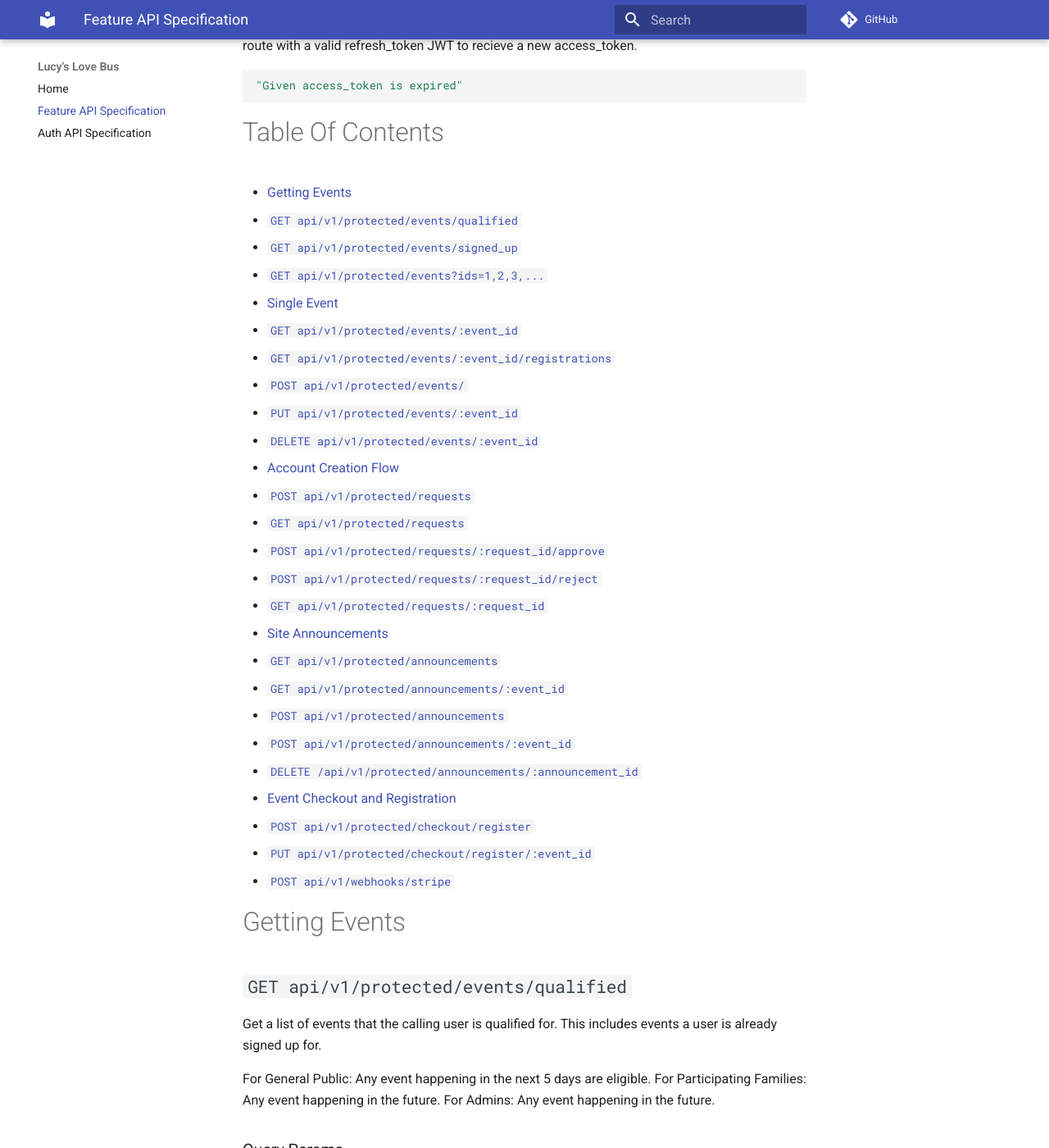
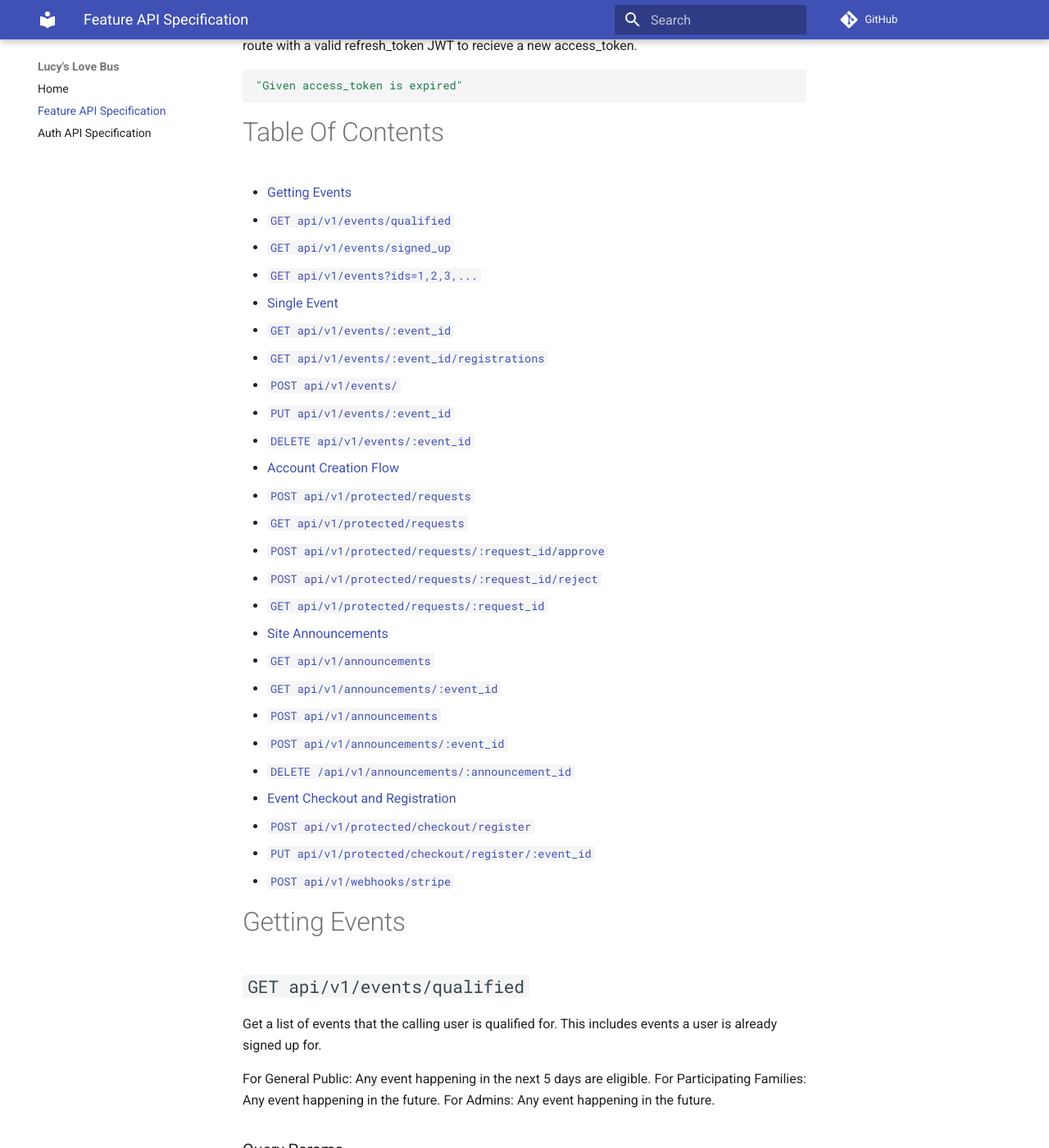
Before and after one commit to Code-4-Community/c4c-dev-docs, an MkDocs documentation site: the page built from docs/llb/llb-api-spec.md, in a window 1280 px wide and 1400 px high, scrolled down 303 px. Shown: the whole window at 82% size. Built offline with MkDocs 1.6.1 and Material for MkDocs 9.7.7, drawn with Linux system fonts in a browser that asks for light colours; comment, search, counter and statistics services are not loaded; some of the changed text lies outside the part shown.

Commit message:
Update llb-api-spec.md

````diff
--- a/docs/llb/llb-api-spec.md
+++ b/docs/llb/llb-api-spec.md
@@ -10,15 +10,15 @@ Any response of `401 UNAUTHORIZED` with the following body indicates that the us
 
 # Table Of Contents
 - [Getting Events](#getting-events)
-  * [`GET api/v1/protected/events/qualified`](#-get-api-v1-protected-events-qualified-)
-  * [`GET api/v1/protected/events/signed_up`](#-get-api-v1-protected-events-signed-up-)
-  * [`GET api/v1/protected/events?ids=1,2,3,...`](#-get-api-v1-protected-events-ids-1-2-3--)
+  * [`GET api/v1/events/qualified`](#-get-api-v1-events-qualified-)
+  * [`GET api/v1/events/signed_up`](#-get-api-v1-events-signed-up-)
+  * [`GET api/v1/events?ids=1,2,3,...`](#-get-api-v1-events-ids-1-2-3--)
 - [Single Event](#single-event)
-  * [`GET api/v1/protected/events/:event_id`](#-get-api-v1-protected-events--event-id-)
-  * [`GET api/v1/protected/events/:event_id/registrations`](#-get-api-v1-protected-events--event-id-registrations-)
-  * [`POST api/v1/protected/events/`](#-post-api-v1-protected-events--)
-  * [`PUT api/v1/protected/events/:event_id`](#-put-api-v1-protected-events--event-id-)
-  * [`DELETE api/v1/protected/events/:event_id`](#-delete-api-v1-protected-events--event-id-)
+  * [`GET api/v1/events/:event_id`](#-get-api-v1-events--event-id-)
+  * [`GET api/v1/events/:event_id/registrations`](#-get-api-v1-events--event-id-registrations-)
+  * [`POST api/v1/events/`](#-post-api-v1-events--)
+  * [`PUT api/v1/events/:event_id`](#-put-api-v1-events--event-id-)
+  * [`DELETE api/v1/events/:event_id`](#-delete-api-v1-events--event-id-)
 - [Account Creation Flow](#account-creation-flow)
   * [`POST api/v1/protected/requests`](#-post-api-v1-protected-requests-)
   * [`GET api/v1/protected/requests`](#-get-api-v1-protected-requests-)
@@ -26,11 +26,11 @@ Any response of `401 UNAUTHORIZED` with the following body indicates that the us
   * [`POST api/v1/protected/requests/:request_id/reject`](#-post-api-v1-protected-requests--request-id-reject-)
   * [`GET api/v1/protected/requests/:request_id`](#-get-api-v1-protected-requests--request-id-)
 - [Site Announcements](#site-announcements)
-  * [`GET api/v1/protected/announcements`](#-get-api-v1-protected-announcements-)
-  * [`GET api/v1/protected/announcements/:event_id`](#-get-api-v1-protected-announcements--event-id-)
-  * [`POST api/v1/protected/announcements`](#-post-api-v1-protected-announcements-)
-  * [`POST api/v1/protected/announcements/:event_id`](#-post-api-v1-protected-announcements--event-id-)
-  * [`DELETE /api/v1/protected/announcements/:announcement_id`](#-delete--api-v1-protected-announcements--announcement-id-)
+  * [`GET api/v1/announcements`](#-get-api-v1-announcements-)
+  * [`GET api/v1/announcements/:event_id`](#-get-api-v1-announcements--event-id-)
+  * [`POST api/v1/announcements`](#-post-api-v1-announcements-)
+  * [`POST api/v1/announcements/:event_id`](#-post-api-v1-announcements--event-id-)
+  * [`DELETE /api/v1/announcements/:announcement_id`](#-delete--api-v1-announcements--announcement-id-)
 - [Event Checkout and Registration](#checkout-registration)
   * [`POST api/v1/protected/checkout/register`](#-post-api-v1-protected-checkout-register)
   * [`PUT api/v1/protected/checkout/register/:event_id`](#-put-api-v1-protected-checkout-register--event-id-)
@@ -40,7 +40,7 @@ Any response of `401 UNAUTHORIZED` with the following body indicates that the us
 
 # Getting Events
 
-## `GET api/v1/protected/events/qualified`
+## `GET api/v1/events/qualified`
 
 Get a list of events that the calling user is qualified for. This includes events a user is already signed up for.
 
@@ -100,7 +100,7 @@ canRegister is dependent on the privilege level of the calling user. GPs are onl
 
 
 
-## `GET api/v1/protected/events/signed_up`
+## `GET api/v1/events/signed_up`
 
 Get all of the events happening in the future that the given user is signed up for.
 
@@ -153,7 +153,7 @@ The events were sent successfully.
 ticketCount is the number of tickets the calling user has reserved for this event. It will be 0 if the user is not registered for the event.
 
 
-## `GET api/v1/protected/events?ids=1,2,3,...`
+## `GET api/v1/events?ids=1,2,3,...`
 
 Get the event bodies for the events with the ids that are specified in the query parameter.
 
@@ -193,7 +193,7 @@ Equivelent to above routes:
 
 # Single Event
 
-## `GET api/v1/protected/events/:event_id`
+## `GET api/v1/events/:event_id`
 
 Gets a specific event with the specified id.
 
@@ -234,7 +234,7 @@ canRegister is dependent on the privilege level of the calling user. GPs are onl
 canRegister does not check if the calling user is already signed up for this event.
 
 
-## `GET api/v1/protected/events/:event_id/registrations`
+## `GET api/v1/events/:event_id/registrations`
 
 Gets a list of users registered for the event with the given id.
 
@@ -280,7 +280,7 @@ The calling user does not have the required privilege level
 
 If the calling user is not an admin.
 
-## `POST api/v1/protected/events/`
+## `POST api/v1/events/`
 
 Create a new event. This route must be called by an admin.
 
@@ -334,7 +334,7 @@ The calling user does not have the required privilege level
 
 If the calling user is not an admin.
 
-## `PUT api/v1/protected/events/:event_id`
+## `PUT api/v1/events/:event_id`
 
 Update an existing event. This route must be called by an admin. All fields are optional.
 
@@ -388,7 +388,7 @@ If the calling user is not an admin.
 
 This response occurs when `spotsAvailable` is less than the number of users currently registered for the event.
 
-## `DELETE api/v1/protected/events/:event_id`
+## `DELETE api/v1/events/:event_id`
 
 Delete an existing event. This route must be called by an admin.
 
@@ -632,7 +632,7 @@ The announcements were retrieved successfully.
 ```
 
 
-## `GET api/v1/protected/announcements/:event_id`
+## `GET api/v1/announcements/:event_id`
 
 Get any announcements that are specific to a particular event. Events can have multiple announcements associated with them. Announcements should be returned in order of how recent they were created.
 
@@ -665,7 +665,7 @@ The announcements were retrieved successfully.
 ```
 
 
-## `POST api/v1/protected/announcements`
+## `POST api/v1/announcements`
 
 Creates a new site-wide announcement. Can only be accessed by admins.
 
@@ -705,7 +705,7 @@ The calling user does not have the required privilege level
 
 If the calling user is not an admin.
 
-## `POST api/v1/protected/announcements/:event_id`
+## `POST api/v1/announcements/:event_id`
 
 Creates a new announcement for the given event. Can only be accessed by admins.
 
@@ -745,7 +745,7 @@ The calling user does not have the required privilege level
 If the calling user is not an admin.
 
 
-## `DELETE /api/v1/protected/announcements/:announcement_id`
+## `DELETE /api/v1/announcements/:announcement_id`
 
 Deletes an announcment with the specified announcment id. This route can be used to delete site-wide or event specific because they have unique announcement identifiers. This route can only be called by an admin.
 
````
